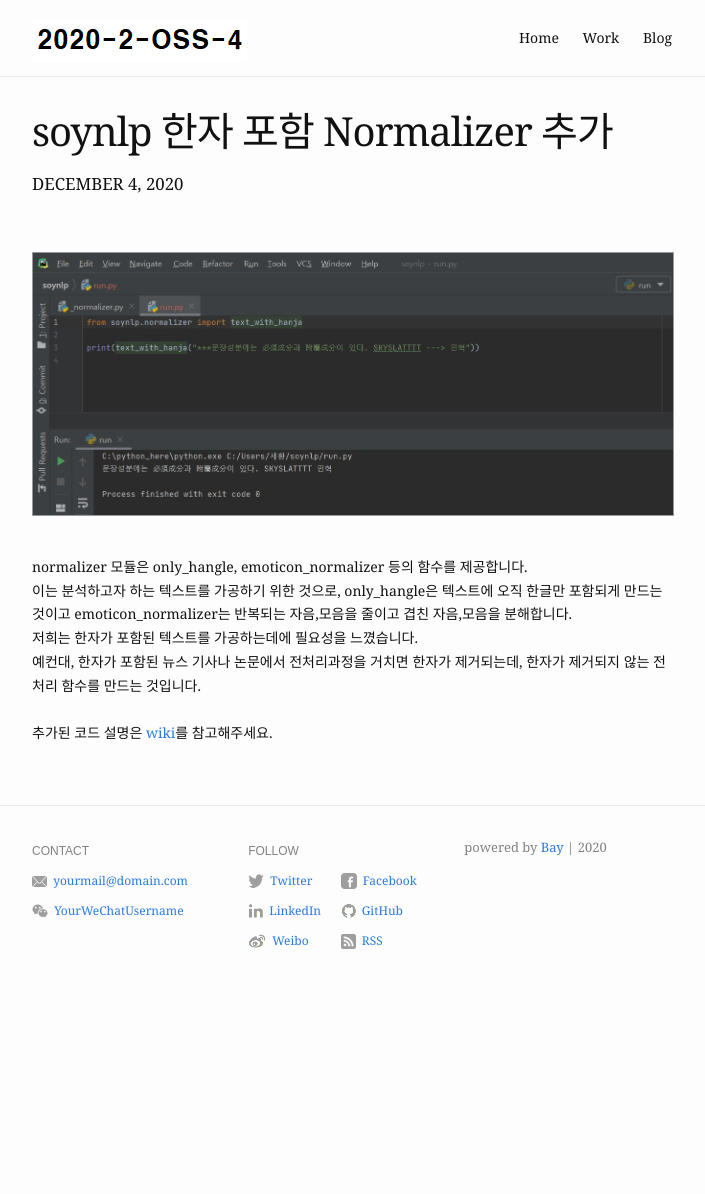
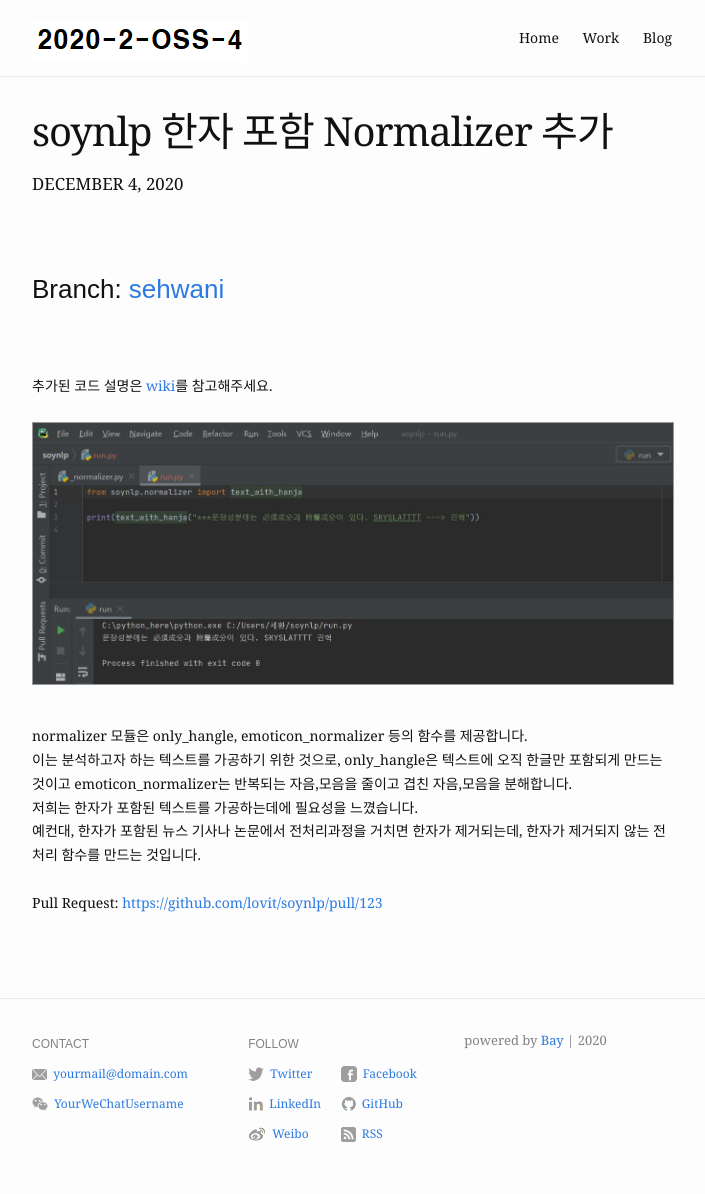
Before and after one commit to 20-2-SKKU-OSS/2020-2-OSS-4, a Jekyll site: the page built from _posts/2020-12-04-text-with-hanja.md, in a window 1280 px wide. Shown: the whole page, without its empty margins (288-993 px from the left). Built offline with Jekyll 4.4.1, drawn with Linux system fonts in a browser that asks for light colours; before the commit the page ends 1001 px from its top, so only the background shows below that.

Commit message:
Update 2020-12-04-text-with-hanja.md

```diff
--- a/_posts/2020-12-04-text-with-hanja.md
+++ b/_posts/2020-12-04-text-with-hanja.md
@@ -5,6 +5,12 @@ date:   2020-12-04 10:00:40
 blurb: "A look at an example post using Bay Jekyll theme."
 
 ---
+<br />
+### Branch: <a href="https://github.com/20-2-SKKU-OSS/soynlp/tree/sehwani">sehwani</a>
+<br />
+<br />
+추가된 코드 설명은 <a href="https://github.com/20-2-SKKU-OSS/soynlp/wiki">wiki</a>를 참고해주세요.
+<br />
 <br />
 <img src="{{ "/assets/img/text with hanja.jpg" | absolute_url }}" alt="text with hanja" class="post-pic"/>
 <br />
@@ -19,5 +25,7 @@ emoticon_normalizer는 반복되는 자음,모음을 줄이고 겹친 자음,모
 <br />
 예컨대, 한자가 포함된 뉴스 기사나 논문에서 전처리과정을 거치면 한자가 제거되는데, 한자가 제거되지 않는 전처리 함수를 만드는 것입니다.
 <br />
-<br>
-추가된 코드 설명은 <a href="https://github.com/20-2-SKKU-OSS/soynlp/wiki">wiki</a>를 참고해주세요.
+<br />
+Pull Request: <https://github.com/lovit/soynlp/pull/123>
+<br />
+<br />
```
